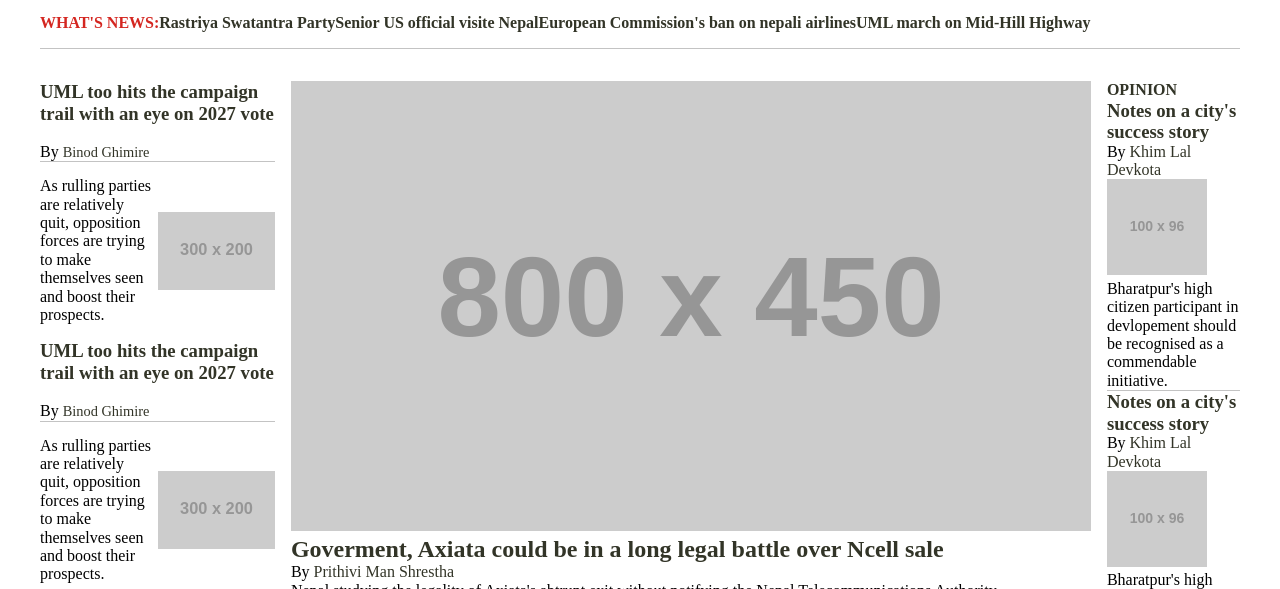
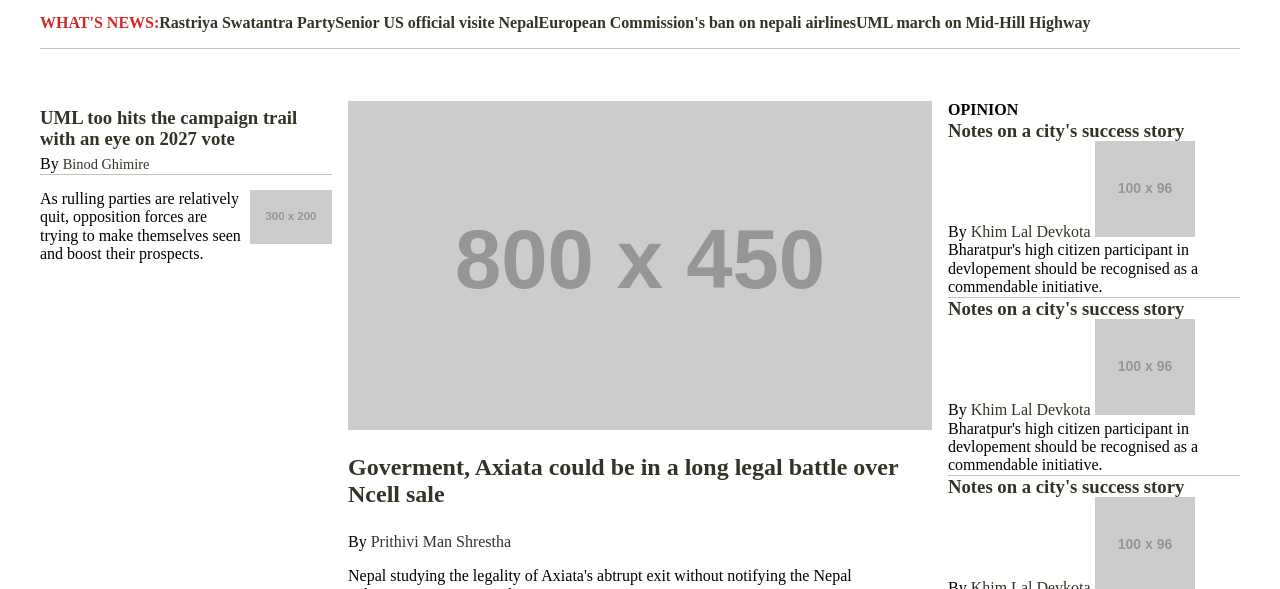
Before and after one commit to Blessino/The-Khatmandu-post, a plain HTML site: page index.html in a window 1280 px wide. Shown: the part 211-800 px from the top of the page. Drawn offline with Linux system fonts and the light colour scheme; placeholder pictures from the web are drawn by us.

Commit message:
headline

```diff
--- a/custom.scss
+++ b/custom.scss
@@ -7,6 +7,72 @@ $border-black: #000000a8;
 $border-dim_black: #3333334b;
 $border-trasparant-light: #e9e9e9;
 $nav-bg-color: #1f1f1f;
+
+//MIXIN
+
+@mixin cardBox{
+    .card-box{
+
+
+        //header
+        h3{
+
+            padding: 0.3em 0;
+        //  a{ padding: 10px 0px;}
+        }
+        //artical author
+        span{
+
+            a{
+            font-size: .9em;
+
+            }
+        }
+        // image and contained side by side
+        .pull-right{
+            display: flex;
+            flex-direction: row-reverse;
+            align-items: flex-start;
+            gap: 0.1em;
+            padding: 1em 0;
+            //image of the contained
+            .image{
+                // flex: 2;
+                height:100%;
+                width: 100%;
+                overflow: hidden;
+                img{
+                    height: 100%;
+                    width: 100%;
+                    display: block;
+                    transition: all .3s ease-in-out;
+                    &:hover{
+                        transform: scale(1.2);
+                    }
+                }
+            }
+            p{
+                // width: fit-content;
+            }
+        }
+    }
+}
+
+@mixin headlinetitle{
+    .title{
+        h4{
+            a{ color: var(--headline-red);
+                &::after{
+                    width: 20px;
+                    border-bottom: solid 2px var(--headline-red);
+                    content: "";
+                    display: block;
+
+                }
+            }
+        }
+    }
+}
 
 *{
     margin: 0;
@@ -26,7 +92,7 @@ a{
 // container has a fixed width
 .container{
     margin: 0 auto;
-    min-height: auto;
+    min-height: fit-content;
     max-width: 1200px;
 }
 
@@ -149,64 +215,51 @@ a{
 //               MAIN
 
 .headline{
-    display: flex;
-    justify-content: space-between;
-    align-self: center;
-    column-gap: 1em;
-    row-gap: 1em;
+    display: grid;
+    // justify-content: space-between;
+    // align-self: center;
+    // column-gap: 1em;
     margin:2em 0 ;
-    // grid-template-columns: 1fr 2fr 1fr;
-    // padding-top: 20px;
+    grid-template-columns: 1fr 2fr 1fr;
+    gap: 1em;
+    padding-top: 20px;
     .left{
         // left side artical
+        flex:0 1.5 auto;
+
+
         //artical container
-        .card-box{
-            height: inherit;
-            //header
-            h3{
-                padding-bottom: 1em;
-            //  a{ padding: 10px 0px;}
+        @include cardBox();
     }
-            //artical author
-            span{
 
-                a{
-                font-size: .9em;
-                padding-top: 0;
+    .center{
+        flex:0 1 auto;
+        .top-box{
+            h2{
+                padding: 1em 0;
             }
+            p{
+                padding: 1em 0;
             }
-            // image and contained side by side
-            .pull-right{
-                display: flex;
-                flex-direction: row-reverse;
-                align-items: center;
-                gap: 0.1em;
-                padding: 1em 0;
-                //image of the contained
-                .image{
-                    // flex: 2;
-                    height:100%;
-                    width: 100%;
+            .main-image{
                 overflow: hidden;
                 img{
+                    width: 100%;
                     height: 100%;
-                        width: 100%;
                     display: block;
-                        transition: all .3s ease-in-out;
+                    transition: all 0.5s ease-in-out;
                     &:hover{
                         transform: scale(1.2);
                     }
                 }
             }
-                p{
-                    width: fit-content;
+        }
+        @include cardBox();
+    }
+
+    .right{
+        flex: 0 1 auto;
+        @include headlinetitle();
+        @include cardBox();
     }
 }
-        }
-        // &::after{
-        //     content: "";
-        //     display: block;
-        //     border-bottom: 1px  $border-dim_black solid;
-        // }
-    }
-}
--- a/index.html
+++ b/index.html
@@ -124,48 +124,14 @@
                                 <a href="#">
                                     <img src="https://placehold.co/300x200" alt="placeholder image">
                                 </a>
-                            </figure>
-                            <p>As rulling parties are relatively quit, opposition forces are trying to make themselves seen and boost their prospects.</p>
+                                </figure>
+                                <p>As rulling parties are relatively quit, opposition forces are trying to make themselves seen and boost their prospects.</p>
                             </div>
 
                         </article>
                         <div class="bottom-boader"></div>
-                        <article class="card-box">
-                             <h3>
-                                <a href="#">UML too hits the campaign trail with an eye on 2027 vote</a>
-                            </h3>
-                             <span class="artical-author">
-                                By  <a href="#"> Binod Ghimire</a>
-                            </span>
-                            <div class=" pull-right">
-                                <figure class="image">
-                                <a href="#">
-                                    <img src="https://placehold.co/300x200" alt="placeholder image">
-                                </a>
 
-                            </figure>
-                            <p>As rulling parties are relatively quit, opposition forces are trying to make themselves seen and boost their prospects.</p>
-                            </div>
 
-                        </article>
-                        <div class="bottom-boader"></div>
-                        <article class="card-box">
-                             <h3>
-                                <a href="#">UML too hits the campaign trail with an eye on 2027 vote</a>
-                            </h3>
-                             <span class="artical-author">
-                                By <a href="#"> Binod Ghimire</a>
-                            </span>
-                            <div class=" pull-right">
-                                <figure class="image">
-                                <a href="#">
-                                    <img src="https://placehold.co/300x200" alt="placeholder image">
-                                </a>
-                            </figure>
-                            <p>As rulling parties are relatively quit, opposition forces are trying to make themselves seen and boost their prospects.</p>
-                            </div>
-
-                        </article>
 
                     </div>
                     <!-- center -->
```
Also changed, not shown: style.css, 1 other file. Lines whose indentation alone changed are shown as unchanged.
